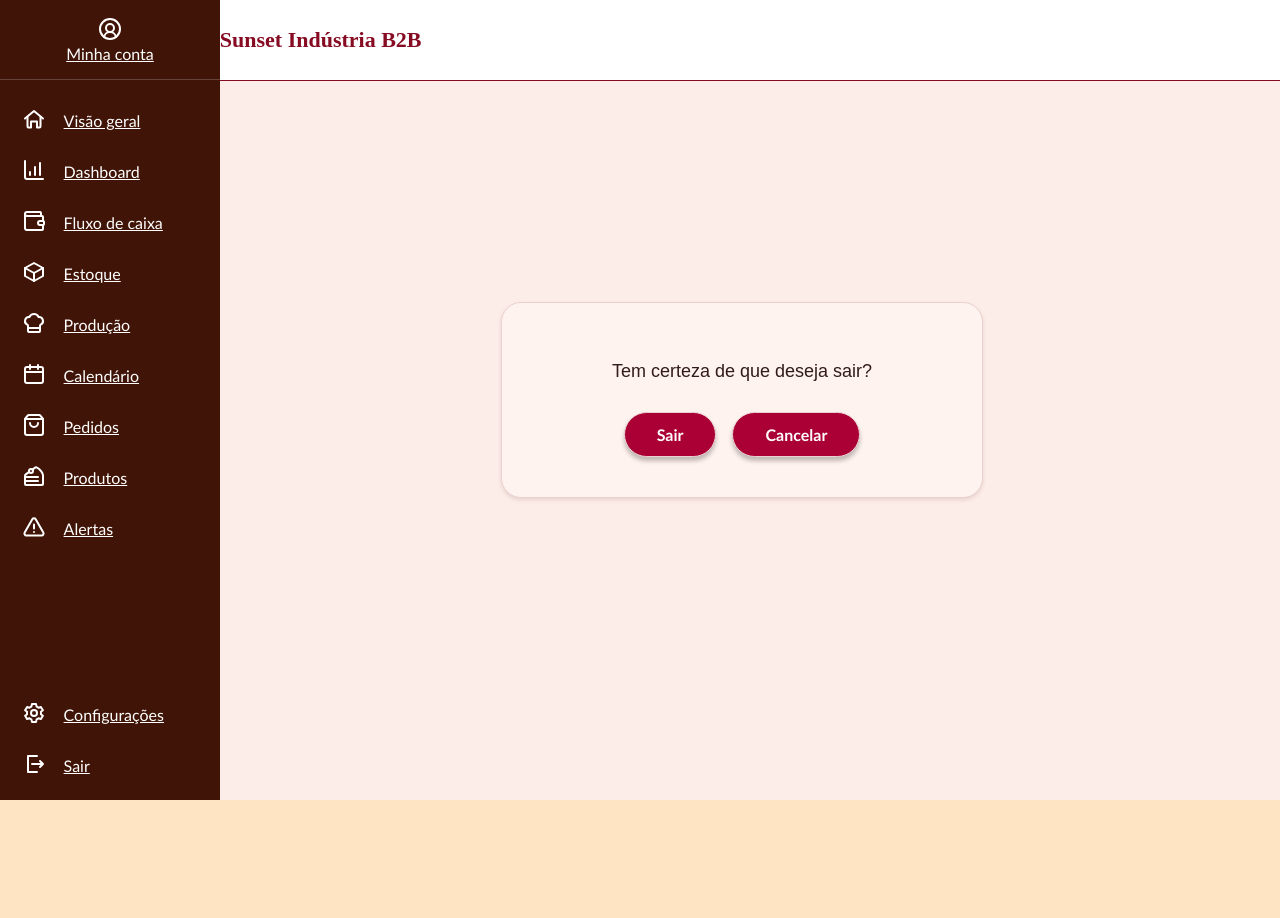
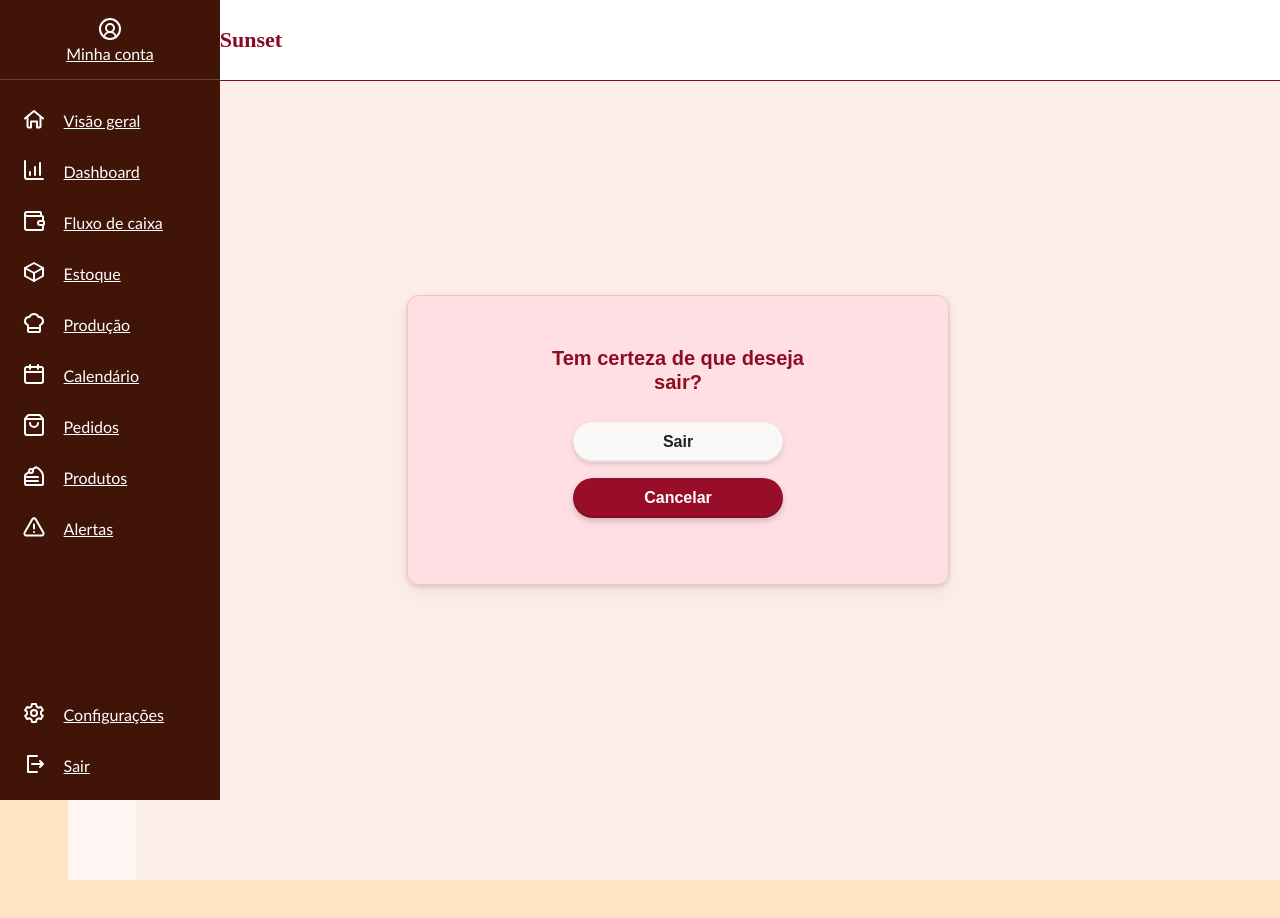
Before and after one commit to grazielly01/sublime, a React app in the folder frontend/: page /sair in a window 1280 px wide. Shown: the top 918 px of the page. Built offline with nearby package versions, Linux system fonts and the light colour scheme; the HTML template or start-up script is replaced by a standard one.

Commit message:
consertando erros página sair

```diff
--- a/frontend/src/App.jsx
+++ b/frontend/src/App.jsx
@@ -40,7 +40,7 @@ function App() {
       {/* Sidebar só aparece se não estiver na tela de login */}
       {!isLoginPage && <Sidebar />}
 
-      <div className="tudoMenosSidebar">
+      <div className={isLoginPage ? "conteudoLogin" : "tudoMenosSidebar"}>
         <Routes>
           <Route path="/login" element={<Login />} />
 
--- a/frontend/src/pages/sair/sair.css
+++ b/frontend/src/pages/sair/sair.css
@@ -1,60 +1,140 @@
 .tudoSair {
   display: flex;
-  min-height: 100vh;
-  background: var(--page); /* fundo rosado suave */
+  min-height: 110vh;
+  width: 90%;
+  background: #fff5f3;
 }
 
 .tudoMenosSidebar {
   flex: 1;
   display: flex;
   flex-direction: column;
+    margin-left: 68px;
 }
 
 .conteudoSair {
   flex: 1;
   display: flex;
-  align-items: center;   /* centraliza vertical */
-  justify-content: center; /* centraliza horizontal */
+  justify-content: center;
+  align-items: center;
+
   padding: 40px;
+
 }
 
 .caixaConfirmacao {
-  background: #fff3f0; /* caixa rosada */
-  border: 1px solid var(--line);
-  border-radius: 20px;
-  padding: 40px;
-  text-align: center;
-  box-shadow: 0 2px 4px rgba(82, 33, 33, 0.13);
-  max-width: 400px;
   width: 100%;
+  max-width: 460px;
+
+  background: #ffdfe3;
+  border: 1px solid #efc5c8;
+  border-radius: 12px;
+
+  padding: 50px 40px;
+
+  display: flex;
+  flex-direction: column;
+  align-items: center;
+
+  box-shadow:
+    0 2px 5px rgba(0,0,0,.12),
+    0 8px 18px rgba(82,33,33,.06);
 }
 
 .textoConfirmacao {
-  font-size: 18px;
-  margin-bottom: 30px;
+  width: 100%;
+  max-width: 260px;
+
+  text-align: center;
+
   font-family: "DM Sans", sans-serif;
-  color: var(--ink);
+  font-size: 20px;
+  font-weight: 700;
+  line-height: 1.2;
+
+  color: #8e0d24;
+
+  margin: 0 0 28px;
 }
 
 .botoesConfirmacao {
+  width: 100%;
+
   display: flex;
-  justify-content: center;
-  gap: 20px;
+  flex-direction: column;
+  align-items: center;
+  gap: 12px;
 }
 
-.botoesConfirmacao button {
-  padding: 12px 24px;
-  border-radius: 12px;
-  font-weight: 600;
+/* botão branco (Sair) */
+.botaosair button:first-child {
+  width: 210px;
+  height: 40px;
+
+   margin-bottom: 16px;
+  border: none;
+  border-radius: 999px;
+
+  background: #faf7f7;
+  color: #202020;
+
+  font-family: "DM Sans", sans-serif;
+  font-size: 16px;
+  font-weight: 700;
+
+  box-shadow:
+    0 2px 5px rgba(0,0,0,.15),
+    inset 0 -2px 0 rgba(0,0,0,.08);
+
+  transition: .2s;
 }
 
-.botoesConfirmacao button:first-child {
-  background: #fff;
-  color: var(--ink);
-  border: 1px solid var(--line);
+.botaosair button:first-child:hover {
+  transform: translateY(-1px);
+  box-shadow:
+    0 4px 10px rgba(0,0,0,.18),
+    inset 0 -2px 0 rgba(0,0,0,.08);
 }
 
-.botoesConfirmacao button:last-child {
-  background: var(--wine);
-  color: #fff;
+/* botão vinho (Cancelar) */
+.botaocancelar button:last-child {
+  width: 210px;
+  height: 40px;
+
+  border: none;
+  border-radius: 999px;
+
+  background: #980d27;
+  color: white;
+
+  font-family: "DM Sans", sans-serif;
+  font-size: 16px;
+  font-weight: 700;
+
+  box-shadow:
+    0 3px 6px rgba(0,0,0,.18),
+    inset 0 -2px 0 rgba(0,0,0,.12);
+
+  transition: .2s;
 }
+
+.botoesConfirmacao button:last-child:hover {
+  background: #860b22;
+  transform: translateY(-1px);
+}
+
+@media (max-width: 768px) {
+  .caixaConfirmacao {
+    max-width: 90%;
+    padding: 30px;
+  }
+
+  .textoConfirmacao {
+    font-size: 18px;
+  }
+
+  .botoesConfirmacao button {
+    width: 100%;
+    max-width: 260px;
+  }
+}
--- a/frontend/src/pages/sair/sair.jsx
+++ b/frontend/src/pages/sair/sair.jsx
@@ -8,21 +8,23 @@ function Sair() {
     <div className="tudoSair">
       <Sidebar paginaAtiva="Sair" />
       <div className="tudoMenosSidebar">
-        <Header nomeIndustria="Sweet Sunset Indústria B2B" />
+        <Header nomeIndustria="Sweet Sunset" />
 
         <div className="conteudoSair">
           <div className="caixaConfirmacao">
             <p className="textoConfirmacao">Tem certeza de que deseja sair?</p>
-            <div className="botoesConfirmacao">
+    <div className="botaosair">
   <Button
     texto="Sair"
     onClick={() => (window.location.href = "/login")}
   />
+   <div className="botaocancelar">
   <Button
     texto="Cancelar"
     onClick={() => window.history.back()}
   />
 </div>
+          </div>
           </div>
         </div>
       </div>
```
